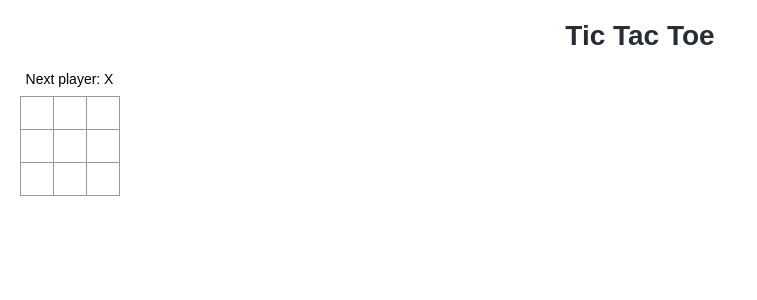
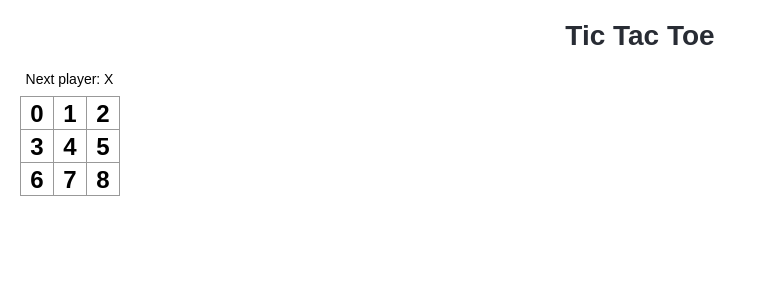
Before and after one commit to warouss/react-tutorial, a React (Create React App) app: page / in a window 1280 px wide. Shown: the top 300 px of the page, without its empty margins (0-757 px from the left). Built offline with nearby package versions, Linux system fonts and the light colour scheme.

Commit message:
Passer des données via les props

```diff
--- a/src/components/board/index.js
+++ b/src/components/board/index.js
@@ -4,7 +4,7 @@
 
 export default class Board extends React.Component {
   renderSquare(i) {
-    return <Square />;
+    return <Square value={i} />;
   }
 
   render() {
--- a/src/components/square/index.js
+++ b/src/components/square/index.js
@@ -12,7 +12,7 @@
   render() {
     return (
       <button className="square" onClick={() => this.setState({ value: "X" })}>
-        {this.state.value}
+        {this.props.value}
       </button>
     );
   }
```
